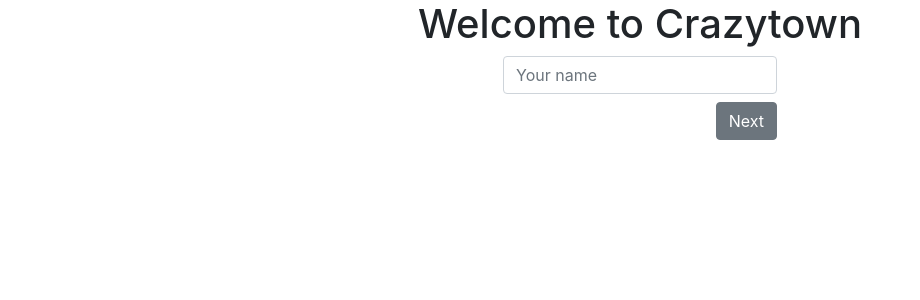
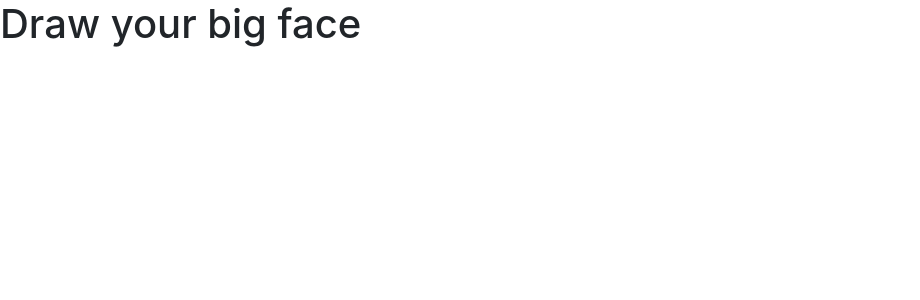
Before and after one commit to epeterson320/ericp, a React (Create React App) app in the folder packages/ui-controller/: page /u/1/face in a window 1280 px wide. Shown: the top 300 px of the page, without its empty margins (0-920 px from the left). Built offline with nearby package versions, Linux system fonts and the light colour scheme.

Commit message:
Add Routing & Code splitting

```diff
--- a/packages/ui-controller/package.json
+++ b/packages/ui-controller/package.json
@@ -8,10 +8,12 @@
     "eslint": "^5.16.0",
     "husky": "^3.0.0",
     "lint-staged": "^9.2.0",
+    "lodash": "^4.17.15",
     "node-sass": "^4.12.0",
     "prettier": "^1.18.2",
     "react": "^16.8.6",
     "react-dom": "^16.8.6",
+    "react-router-dom": "^5.0.1",
     "react-scripts": "3.0.1",
     "reactstrap": "^8.0.1",
     "socket.io": "^2.2.0"
--- a/packages/ui-controller/src/App.js
+++ b/packages/ui-controller/src/App.js
@@ -1,9 +1,18 @@
-import React from 'react';
-import JoinGameScreen from './JoinGameScreen';
-import GameScreen from './GameScreen';
+import React, { Suspense, lazy } from 'react';
+import { BrowserRouter as Router, Route, Switch } from 'react-router-dom';
+
+const WelcomeScreen = lazy(() => import('./WelcomeScreen'));
+const DrawFaceScreen = lazy(() => import('./DrawFaceScreen'));
 
 export default function App() {
-	const [game, setGame] = React.useState(null);
-	if (game) return <GameScreen game={game} />;
-	return <JoinGameScreen onGameJoined={setGame} />;
+	return (
+		<Router>
+			<Suspense fallback={<div>Loading...</div>}>
+				<Switch>
+					<Route path="/" exact component={WelcomeScreen} />
+					<Route path="/u/:player/face" component={DrawFaceScreen} />
+				</Switch>
+			</Suspense>
+		</Router>
+	);
 }
--- /dev/null
+++ b/packages/ui-controller/src/DrawFaceScreen.js
@@ -0,0 +1,5 @@
+import React from 'react';
+
+export default function DrawFaceScreen() {
+	return <h1>Draw your big face</h1>;
+}
--- a/packages/ui-controller/src/GameScreen.js
+++ /dev/null
@@ -1,4 +0,0 @@
-import React from 'react';
-export default function GameScreen({ game }) {
-	return <p>{JSON.stringify(game)}</p>;
-}
--- a/packages/ui-controller/src/JoinGameScreen.js
+++ b/packages/ui-controller/src/WelcomeScreen.js
@@ -1,6 +1,8 @@
 import React from 'react';
 import debug from 'debug';
+import { Link } from 'react-router-dom';
 import { Spinner, Button, Form, Input } from 'reactstrap';
+import kebabCase from 'lodash/kebabCase';
 
 const log = debug('crazytown:ui-controller:JoinGameScreen');
 
@@ -24,11 +26,7 @@ export default function JoinGameScreen({ onGameJoined }) {
 					</Button>
 				</>
 			) : (
-				<PlayerNameInput
-					onSubmitName={name => {
-						log('Submitted name %s', name);
-					}}
-				/>
+				<PlayerNameInput />
 			)}
 		</div>
 	);
@@ -64,9 +62,13 @@ function PlayerNameInput({ onSubmitName }) {
 				className="mb-2"
 			/>
 			<Button
-				type="button"
+				to={`/u/${kebabCase(name)}/face`}
+				tag={Link}
+				disabled={!name}
 				className="float-right"
-				onClick={() => onSubmitName(name)}
+				onClick={() => {
+					log('Submitted name %s', name);
+				}}
 			>
 				Next
 			</Button>
```
Also changed, not shown: 1 other file (tests, documents, lock files or other folders).
